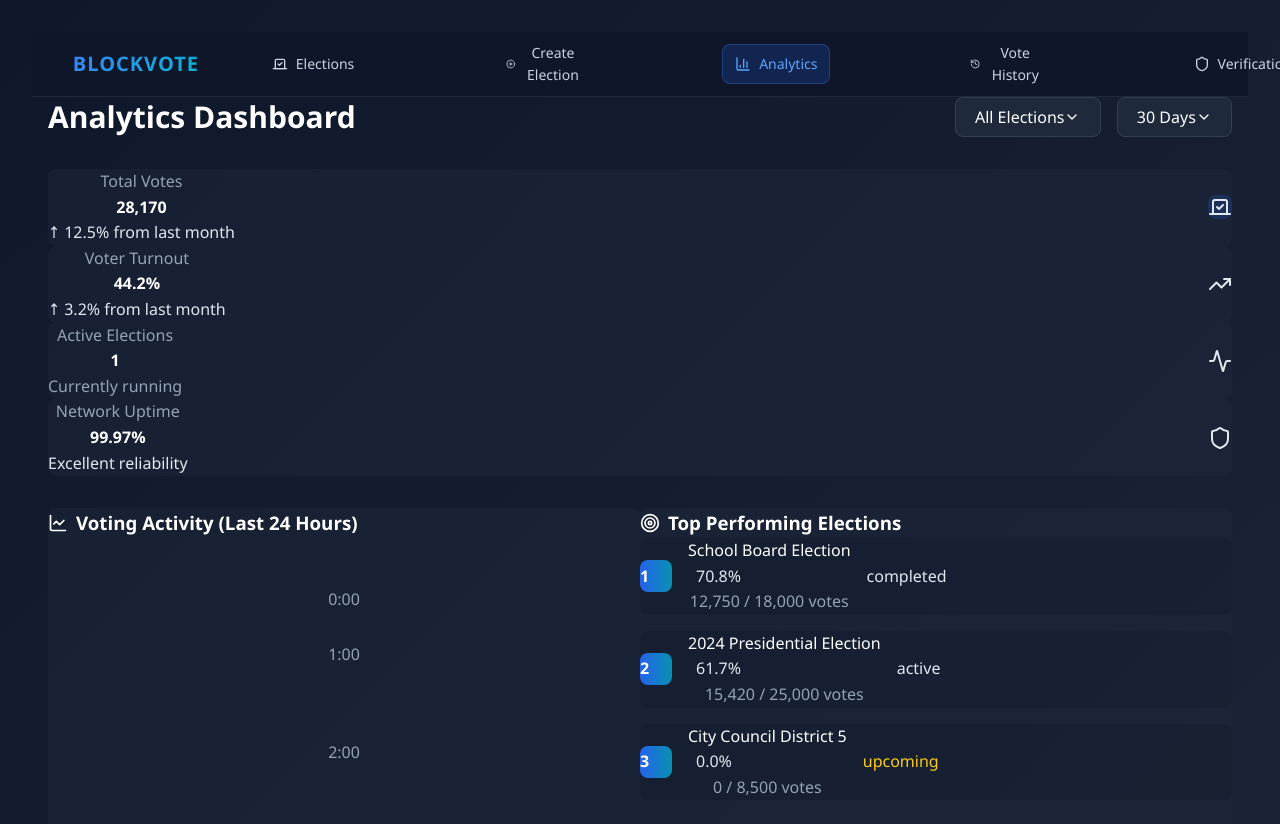
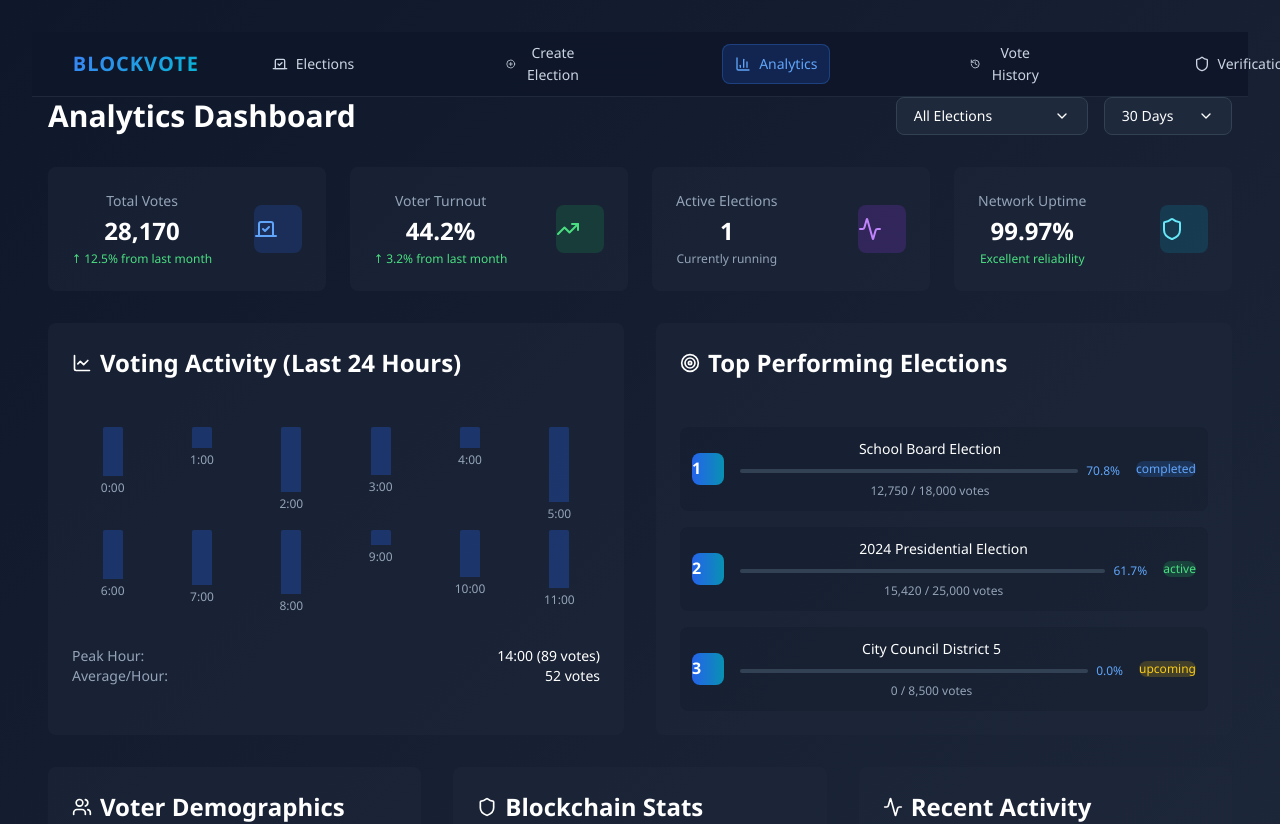
Before and after one commit to Eddiemoe1/BLOCKCHAIN-VOTING-SYSTEM-FRONTEND, a React (Vite) app: page /analytics in a window 1280 px wide. Shown: the top 824 px of the page. Built offline with nearby package versions, Linux system fonts and the light colour scheme.

Commit message:
Analyticspage

```diff
--- a/src/Pages/AnalyticsPage.css
+++ b/src/Pages/AnalyticsPage.css
@@ -0,0 +1,418 @@
+/* AnalyticsPage.css */
+
+/* Container and layout styles */
+.space-y-8 > * + * {
+  margin-top: 2rem;
+}
+
+.space-y-4 > * + * {
+  margin-top: 1rem;
+}
+
+.space-y-6 > * + * {
+  margin-top: 1.5rem;
+}
+
+.space-y-3 > * + * {
+  margin-top: 0.75rem;
+}
+
+.space-y-2 > * + * {
+  margin-top: 0.5rem;
+}
+
+.flex {
+  display: flex;
+}
+
+.items-center {
+  align-items: center;
+}
+
+.justify-between {
+  justify-content: space-between;
+}
+
+.justify-end {
+  justify-content: flex-end;
+}
+
+.grid {
+  display: grid;
+}
+
+.grid-cols-1 {
+  grid-template-columns: repeat(1, minmax(0, 1fr));
+}
+
+.grid-cols-6 {
+  grid-template-columns: repeat(6, minmax(0, 1fr));
+}
+
+.gap-6 {
+  gap: 1.5rem;
+}
+
+.gap-8 {
+  gap: 2rem;
+}
+
+.gap-2 {
+  gap: 0.5rem;
+}
+
+.space-x-4 > * + * {
+  margin-left: 1rem;
+}
+
+.space-x-3 > * + * {
+  margin-left: 0.75rem;
+}
+
+.space-x-2 > * + * {
+  margin-left: 0.5rem;
+}
+
+/* Card styles */
+.bg-slate-800\/50 {
+  background-color: rgba(30, 41, 59, 0.5);
+}
+
+.bg-slate-900\/30 {
+  background-color: rgba(15, 23, 42, 0.3);
+}
+
+.border-slate-700 {
+  border-color: rgb(51, 65, 85);
+}
+
+.rounded-lg {
+  border-radius: 0.5rem;
+}
+
+.border {
+  border-width: 1px;
+}
+
+/* Text styles */
+.text-white {
+  color: white;
+}
+
+.text-slate-300 {
+  color: rgb(203, 213, 225);
+}
+
+.text-slate-400 {
+  color: rgb(148, 163, 184);
+}
+
+.text-slate-500 {
+  color: rgb(100, 116, 139);
+}
+
+.text-green-400 {
+  color: rgb(74, 222, 128);
+}
+
+.text-blue-400 {
+  color: rgb(96, 165, 250);
+}
+
+.text-purple-400 {
+  color: rgb(192, 132, 252);
+}
+
+.text-cyan-400 {
+  color: rgb(103, 232, 249);
+}
+
+.text-yellow-400 {
+  color: rgb(250, 204, 21);
+}
+
+.text-3xl {
+  font-size: 1.875rem;
+  line-height: 2.25rem;
+}
+
+.text-2xl {
+  font-size: 1.5rem;
+  line-height: 2rem;
+}
+
+.text-sm {
+  font-size: 0.875rem;
+  line-height: 1.25rem;
+}
+
+.text-xs {
+  font-size: 0.75rem;
+  line-height: 1rem;
+}
+
+.font-bold {
+  font-weight: 700;
+}
+
+.font-medium {
+  font-weight: 500;
+}
+
+/* Progress bar styles */
+.bg-slate-700 {
+  background-color: rgb(51, 65, 85);
+}
+
+.h-1 {
+  height: 0.25rem;
+}
+
+.h-2 {
+  height: 0.5rem;
+}
+
+.flex-1 {
+  flex: 1 1 0%;
+}
+
+/* Badge styles */
+.bg-green-500\/20 {
+  background-color: rgba(34, 197, 94, 0.2);
+}
+
+.bg-blue-500\/20 {
+  background-color: rgba(59, 130, 246, 0.2);
+}
+
+.bg-yellow-500\/20 {
+  background-color: rgba(234, 179, 8, 0.2);
+}
+
+/* Icon background colors */
+.bg-blue-600\/20 {
+  background-color: rgba(37, 99, 235, 0.2);
+}
+
+.bg-green-600\/20 {
+  background-color: rgba(22, 163, 74, 0.2);
+}
+
+.bg-purple-600\/20 {
+  background-color: rgba(147, 51, 234, 0.2);
+}
+
+.bg-cyan-600\/20 {
+  background-color: rgba(8, 145, 178, 0.2);
+}
+
+/* Gradient backgrounds */
+.bg-gradient-to-r {
+  background-image: linear-gradient(to right, var(--tw-gradient-stops));
+}
+
+.from-blue-600 {
+  --tw-gradient-from: #2563eb;
+  --tw-gradient-stops: var(--tw-gradient-from), var(--tw-gradient-to, rgb(37 99 235 / 0));
+}
+
+.to-cyan-600 {
+  --tw-gradient-to: #0891b2;
+}
+
+/* Chart bar styles */
+.bg-blue-600\/30 {
+  background-color: rgba(37, 99, 235, 0.3);
+}
+
+.rounded-t-sm {
+  border-top-left-radius: 0.125rem;
+  border-top-right-radius: 0.125rem;
+}
+
+.rounded-full {
+  border-radius: 9999px;
+}
+
+/* Spacing utilities */
+.mb-1 {
+  margin-bottom: 0.25rem;
+}
+
+.mt-1 {
+  margin-top: 0.25rem;
+}
+
+.mx-auto {
+  margin-left: auto;
+  margin-right: auto;
+}
+
+.p-6 {
+  padding: 1.5rem;
+}
+
+.p-3 {
+  padding: 0.75rem;
+}
+
+.p-2 {
+  padding: 0.5rem;
+}
+
+.pt-4 {
+  padding-top: 1rem;
+}
+
+/* Sizing utilities */
+.w-48 {
+  width: 12rem;
+}
+
+.w-32 {
+  width: 8rem;
+}
+
+.w-12 {
+  width: 3rem;
+}
+
+.h-12 {
+  height: 3rem;
+}
+
+.w-8 {
+  width: 2rem;
+}
+
+.h-8 {
+  height: 2rem;
+}
+
+.w-6 {
+  width: 1.5rem;
+}
+
+.h-6 {
+  height: 1.5rem;
+}
+
+.w-5 {
+  width: 1.25rem;
+}
+
+.h-5 {
+  height: 1.25rem;
+}
+
+.w-2 {
+  width: 0.5rem;
+}
+
+.h-2 {
+  height: 0.5rem;
+}
+
+/* Border utilities */
+.border-t {
+  border-top-width: 1px;
+}
+
+/* Responsive design */
+@media (min-width: 768px) {
+  .md\:grid-cols-2 {
+    grid-template-columns: repeat(2, minmax(0, 1fr));
+  }
+}
+
+@media (min-width: 1024px) {
+  .lg\:grid-cols-4 {
+    grid-template-columns: repeat(4, minmax(0, 1fr));
+  }
+
+  .lg\:grid-cols-2 {
+    grid-template-columns: repeat(2, minmax(0, 1fr));
+  }
+
+  .lg\:grid-cols-3 {
+    grid-template-columns: repeat(3, minmax(0, 1fr));
+  }
+}
+
+/* Progress bar animation */
+@keyframes progress {
+  0% { width: 0%; }
+  100% { width: var(--progress-value); }
+}
+
+/* Custom progress bar implementation */
+.progress-bar {
+  background-color: rgb(51, 65, 85);
+  border-radius: 0.25rem;
+  overflow: hidden;
+  height: 0.25rem;
+}
+
+.progress-bar-fill {
+  background-color: rgb(37, 99, 235);
+  height: 100%;
+  border-radius: 0.25rem;
+  transition: width 0.3s ease;
+}
+
+/* Custom select styles */
+.select-trigger {
+  background-color: rgb(30, 41, 59);
+  border: 1px solid rgb(51, 65, 85);
+  color: white;
+  padding: 0.5rem 1rem;
+  border-radius: 0.375rem;
+  display: flex;
+  align-items: center;
+  justify-content: space-between;
+  cursor: pointer;
+}
+
+.select-content {
+  background-color: rgb(30, 41, 59);
+  border: 1px solid rgb(51, 65, 85);
+  border-radius: 0.375rem;
+  padding: 0.5rem;
+  margin-top: 0.25rem;
+  box-shadow: 0 4px 6px -1px rgba(0, 0, 0, 0.1);
+}
+
+.select-item {
+  padding: 0.5rem;
+  border-radius: 0.25rem;
+  cursor: pointer;
+}
+
+.select-item:hover {
+  background-color: rgba(51, 65, 85, 0.5);
+}
+
+/* Focus states for accessibility */
+.select-trigger:focus {
+  outline: none;
+  border-color: rgb(59, 130, 246);
+  box-shadow: 0 0 0 2px rgba(59, 130, 246, 0.2);
+}
+
+/* Custom scrollbar for select content */
+.select-content::-webkit-scrollbar {
+  width: 6px;
+}
+
+.select-content::-webkit-scrollbar-track {
+  background: rgba(30, 41, 59, 0.5);
+}
+
+.select-content::-webkit-scrollbar-thumb {
+  background: rgb(51, 65, 85);
+  border-radius: 3px;
+}
+
+.select-content::-webkit-scrollbar-thumb:hover {
+  background: rgb(71, 85, 105);
+}
--- a/src/Pages/AnalyticsPage.tsx
+++ b/src/Pages/AnalyticsPage.tsx
@@ -5,6 +5,7 @@ import { Select, SelectContent, SelectItem, SelectTrigger, SelectValue } from '.
 import { Progress } from '../Components/ui/progress';
 import { Badge } from '../Components/ui/badge';
 import { mockElections, mockNetworkStats } from '../MockData';
+import './AnalyticsPage.css';
 import {
   BarChart3,
   TrendingUp,
```
Also changed, not shown: src/Pages/VoteHistory.css (added).
